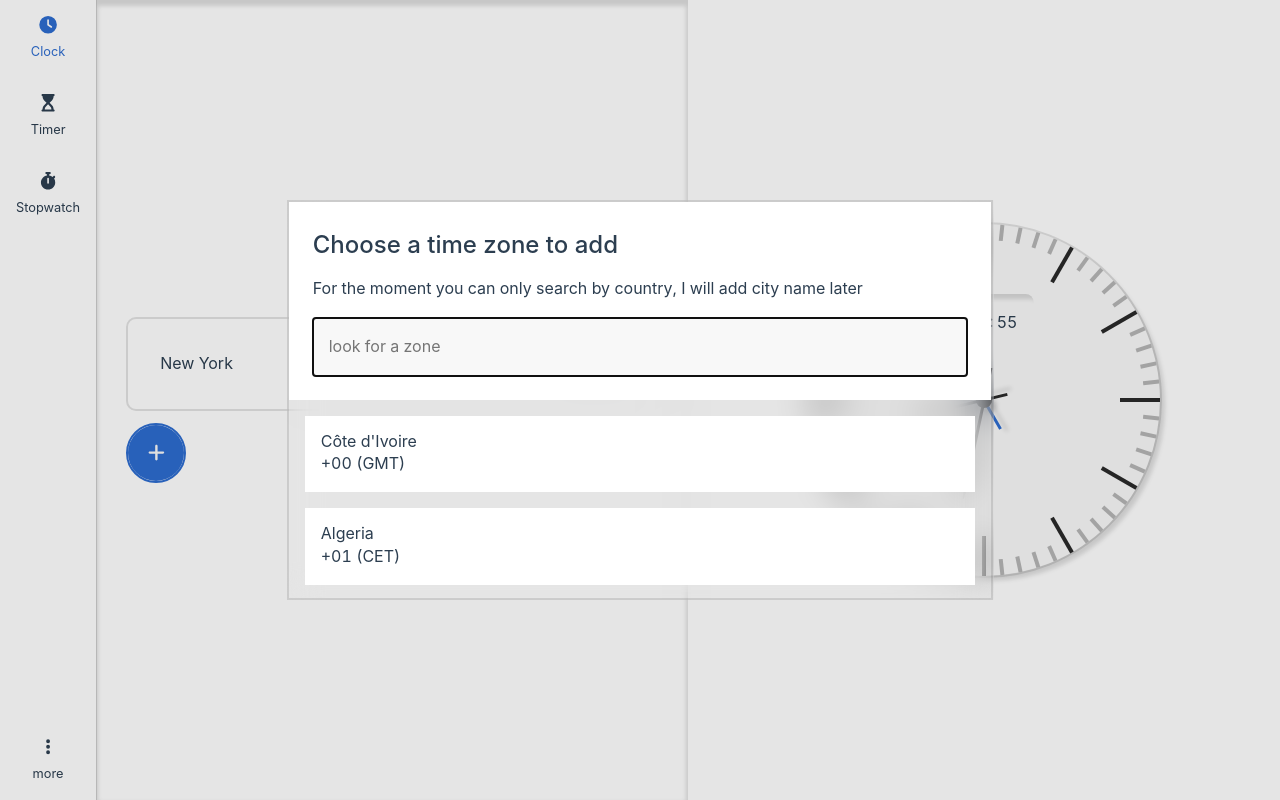
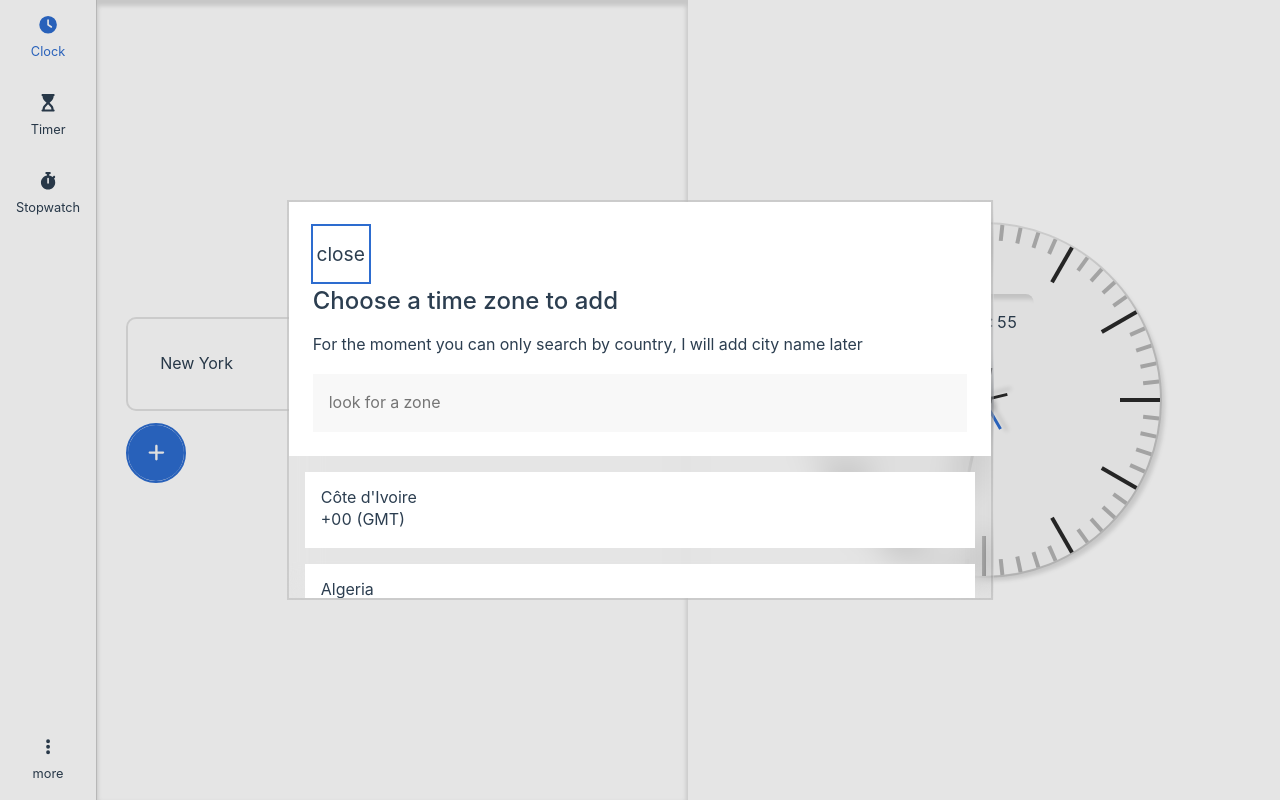
Before and after one commit to Klrfl/TellTime, a Vue app: page / in a window 1280 px wide. Both pictures are taken after a click on the button "add new timezone to display". Built offline with nearby package versions, Linux system fonts and the light colour scheme.

Commit message:
move close button to the top

```diff
--- a/src/views/ClockView.vue
+++ b/src/views/ClockView.vue
@@ -17,8 +17,9 @@
       </li>
     </ul>
 
-    <dialog ref="worldClockDialog" @close="closeDialog" @click="closeDialog">
+    <dialog ref="worldClockDialog" @click="closeDialog">
       <header>
+        <button class="btn btn--primary" @click="closeDialog">close</button>
         <h2>Choose a time zone to add</h2>
         <p>
           For the moment you can only search by country, I will add city name
@@ -48,10 +49,6 @@
           </div>
         </li>
       </ul>
-
-      <form method="dialog">
-        <button class="btn btn--circular">close</button>
-      </form>
     </dialog>
   </MainLayout>
 </template>
```
